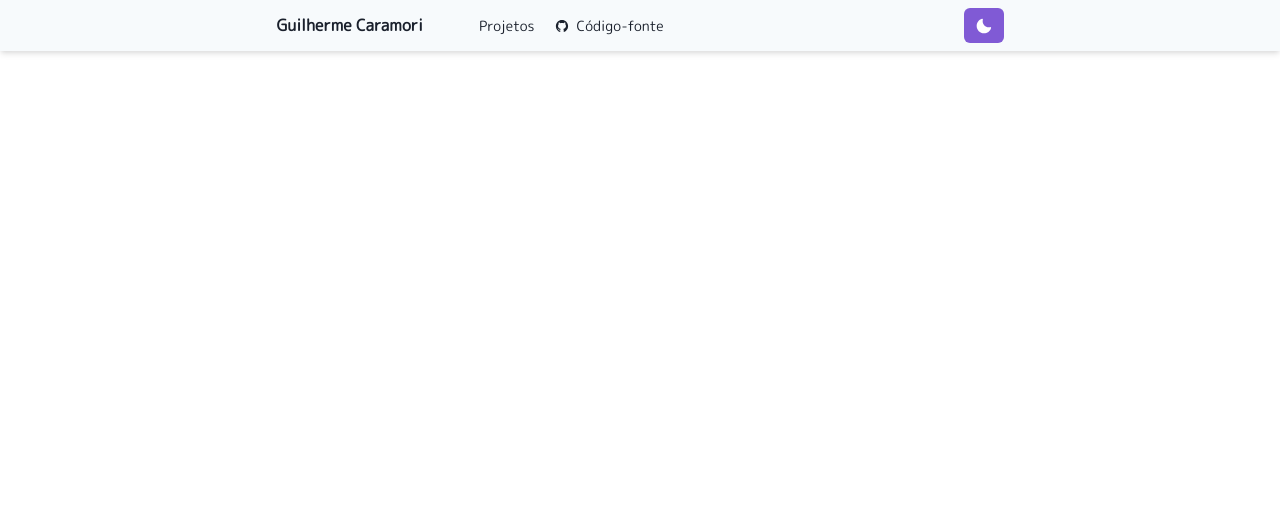
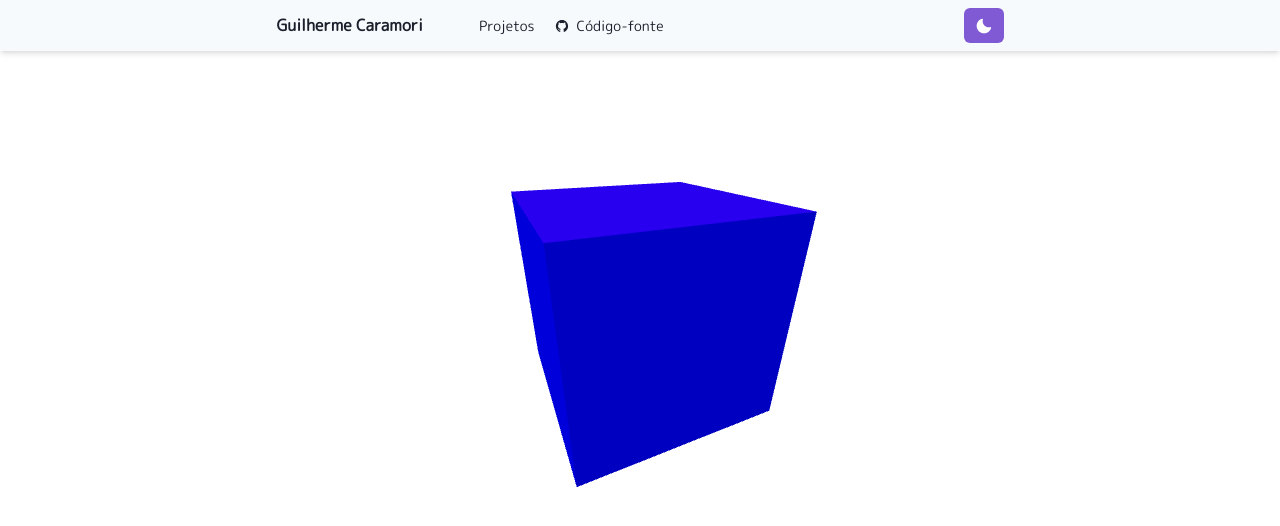
Before and after one commit to gcaramori/portfolio, a React (Create React App) app: page / in a window 1280 px wide. Shown: the top 526 px of the page. Built offline with nearby package versions, Linux system fonts and the light colour scheme.

Commit message:
Started to deal with animation

```diff
--- a/package.json
+++ b/package.json
@@ -8,6 +8,8 @@
     "@emotion/react": "^11.10.0",
     "@emotion/styled": "^11.10.0",
     "@fontsource/m-plus-rounded-1c": "^4.5.9",
+    "@react-three/drei": "^9.23.7",
+    "@react-three/fiber": "^8.6.0",
     "@testing-library/jest-dom": "^5.16.5",
     "@testing-library/react": "^13.3.0",
     "@testing-library/user-event": "^13.5.0",
--- a/src/App.jsx
+++ b/src/App.jsx
@@ -1,10 +1,12 @@
 import React from 'react';
 import Header from './components/header/Header';
+import Animation from './components/animation/Animation';
 
 const App = () => {
   return (
     <>
       <Header />
+      <Animation />
     </>
   )
 }
--- a/src/components/animation/Animation.jsx
+++ b/src/components/animation/Animation.jsx
@@ -0,0 +1,23 @@
+import React from "react";
+import { Flex, Text, Box } from '@chakra-ui/react';
+import { Canvas } from '@react-three/fiber';
+import { OrbitControls } from '@react-three/drei';
+
+
+const Animation = () => {
+    return(
+        <Box h="500px" w="500px" mx="auto">
+            <Canvas>
+                <OrbitControls enableZoom={false} />
+                <ambientLight intensity={0.5} />
+                <directionalLight position={[-2, 5, 2]} intensity={1} />
+                <mesh h={"500px"} rotation={[90, 0, 20]}>
+                    <boxBufferGeometry attach="geometry" args={[3, 3, 3]} />
+                    <meshLambertMaterial attach="material" color="blue" />
+                </mesh>
+            </Canvas>
+        </Box>
+    );
+}
+
+export default Animation;
```
Also changed, not shown: 1 other file (tests, documents, lock files or other folders).
